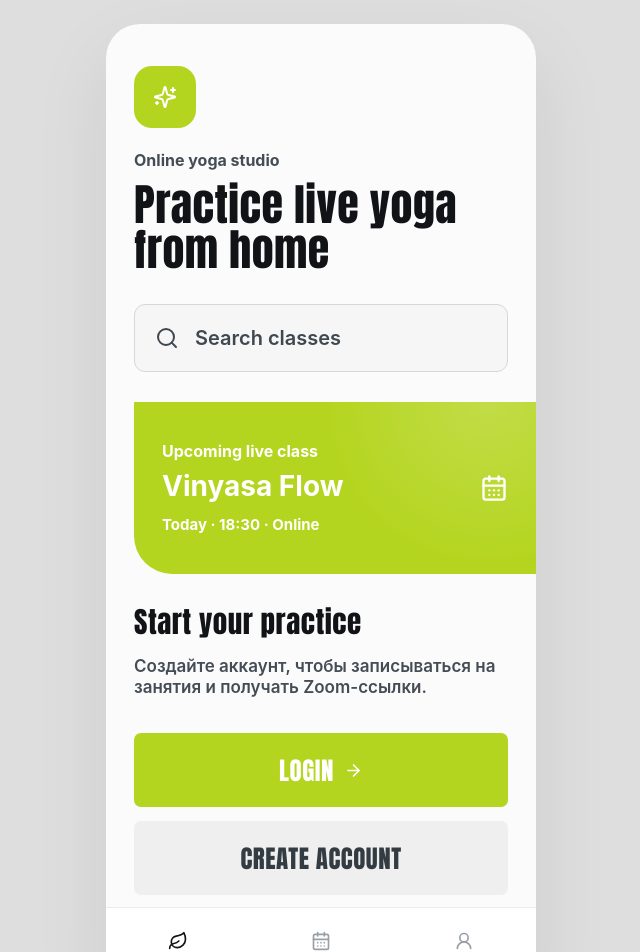
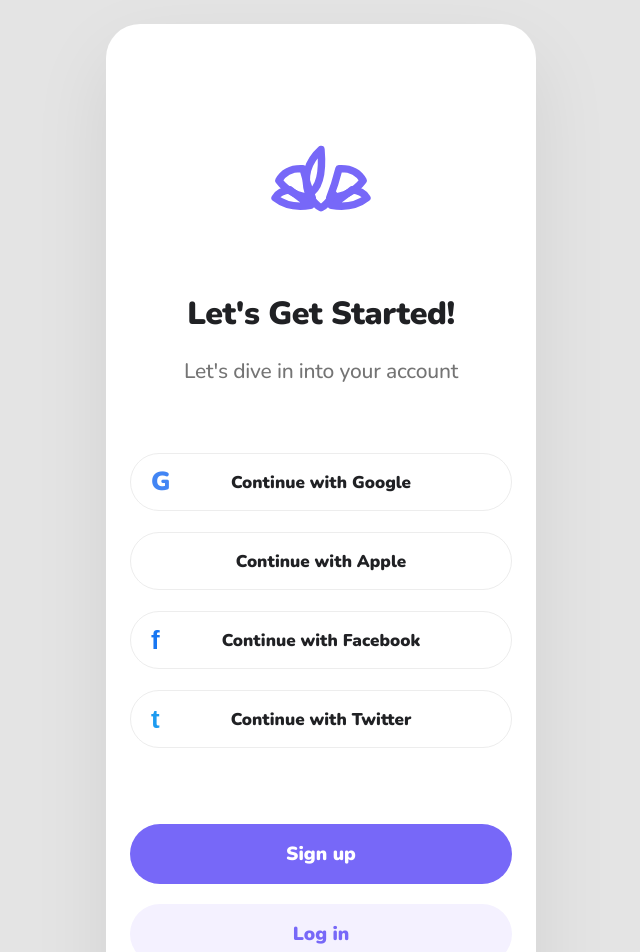
Before and after one commit to kostyaderkach/yoga-repo, a Next.js app: page / in a window 1280 px wide. Shown: the top 952 px of the page, without its empty margins (319-959 px from the left). Built offline with nearby package versions, Linux system fonts and the light colour scheme.

Commit message:
Match welcome screen to Figma reference

```diff
--- a/app/globals.css
+++ b/app/globals.css
@@ -1,24 +1,30 @@
+@import url("https://fonts.googleapis.com/css2?family=Nunito:wght@400;500;600;700;800;900&display=swap");
+
 :root {
-  --bg: #dedede;
-  --phone: #fbfbfb;
-  --ink: #111316;
-  --muted: #444c55;
-  --line: #d7d7d7;
-  --field: #f6f6f6;
-  --lime: #b4d51f;
-  --lime-dark: #9fc10c;
-  --blue: #456dbb;
+  --bg: #e4e4e4;
+  --surface: #ffffff;
+  --ink: #202124;
+  --muted: #747474;
+  --line: #ededed;
+  --field: #f7f7f8;
+  --purple: #7768f8;
+  --purple-soft: #f4f1ff;
+  --facebook: #1877f2;
+  --twitter: #1d9bf0;
 }
 
 * {
   box-sizing: border-box;
 }
 
+html {
+  background: var(--bg);
+}
+
 body {
   background: var(--bg);
   color: var(--ink);
-  font-family:
-    Inter, ui-sans-serif, system-ui, -apple-system, BlinkMacSystemFont, "Segoe UI", sans-serif;
+  font-family: Nunito, ui-sans-serif, system-ui, -apple-system, BlinkMacSystemFont, "Segoe UI", sans-serif;
   margin: 0;
   min-width: 320px;
 }
@@ -38,32 +44,151 @@
   cursor: pointer;
 }
 
-.screenStage {
+.appStage {
   align-items: center;
   display: grid;
   min-height: 100svh;
   padding: 24px;
 }
 
+.welcomeScreen,
 .phoneFrame {
-  background: var(--phone);
+  background: var(--surface);
   border-radius: 34px;
   box-shadow: 0 30px 80px rgba(16, 18, 20, 0.08);
   margin-inline: auto;
   max-width: 430px;
-  min-height: 780px;
+  min-height: 852px;
   overflow: hidden;
   position: relative;
   width: min(430px, 100%);
 }
 
-.statusBar {
+.welcomeScreen {
+  display: flex;
+  flex-direction: column;
+  padding: 118px 24px 26px;
+}
+
+.welcomeHero {
+  text-align: center;
+}
+
+.lotusMark {
+  display: block;
+  fill: none;
+  height: 72px;
+  margin: 0 auto 82px;
+  overflow: visible;
+  stroke: var(--purple);
+  stroke-linecap: round;
+  stroke-linejoin: round;
+  stroke-width: 12;
+  width: 116px;
+}
+
+.welcomeHero h1 {
+  font-size: 32px;
+  font-weight: 900;
+  letter-spacing: -0.4px;
+  line-height: 1.12;
+  margin: 0;
+}
+
+.welcomeHero p {
+  color: var(--muted);
+  font-size: 21px;
+  font-weight: 500;
+  letter-spacing: -0.2px;
+  line-height: 1.3;
+  margin: 26px 0 0;
+}
+
+.socialStack {
+  display: grid;
+  gap: 21px;
+  margin-top: 68px;
+}
+
+.socialButton {
   align-items: center;
+  background: #fff;
+  border: 1.5px solid var(--line);
+  border-radius: 999px;
+  color: var(--ink);
+  display: grid;
+  font-size: 17px;
+  font-weight: 900;
+  grid-template-columns: 42px minmax(0, 1fr) 42px;
+  min-height: 58px;
+  padding: 0 20px;
+  text-align: center;
+}
+
+.socialButton span {
+  font-size: 26px;
+  font-weight: 900;
+  justify-self: start;
+  line-height: 1;
+}
+
+.googleMark {
+  color: #4285f4;
+}
+
+.appleMark {
+  color: #000;
+}
+
+.facebookMark {
+  color: var(--facebook);
+  font-family: Arial, sans-serif;
+}
+
+.twitterMark {
+  color: var(--twitter);
+  font-family: Arial, sans-serif;
+}
+
+.welcomeActions {
+  display: grid;
+  gap: 20px;
+  margin-top: 76px;
+}
+
+.primaryPurpleButton,
+.softPurpleButton {
+  align-items: center;
+  border: 0;
+  border-radius: 999px;
+  display: inline-flex;
+  font-size: 19px;
+  font-weight: 900;
+  justify-content: center;
+  min-height: 60px;
+  width: 100%;
+}
+
+.primaryPurpleButton {
+  background: var(--purple);
+  color: #fff;
+}
+
+.softPurpleButton {
+  background: var(--purple-soft);
+  color: var(--purple);
+}
+
+.legalLinks {
+  align-items: center;
+  color: #777;
   display: flex;
-  font-size: 18px;
-  font-weight: 800;
-  justify-content: space-between;
-  padding: 22px 28px 0;
+  font-size: 15px;
+  font-weight: 500;
+  gap: 16px;
+  justify-content: center;
+  margin-top: auto;
+  padding-top: 42px;
 }
 
 .backButton {
@@ -83,23 +208,20 @@
   margin: 42px 28px 0;
 }
 
-.authIntro h1,
-.sectionTitle h2 {
-  font-family: Impact, "Arial Narrow", sans-serif;
-  font-size: 36px;
+.authIntro h1 {
+  font-size: 34px;
   font-weight: 900;
-  letter-spacing: 0.5px;
-  line-height: 1.03;
+  letter-spacing: -0.3px;
+  line-height: 1.12;
   margin: 0;
 }
 
-.authIntro p,
-.sectionTitle p {
+.authIntro p {
   color: var(--muted);
-  font-size: 21px;
+  font-size: 20px;
   font-weight: 600;
   line-height: 1.28;
-  margin: 18px 0 0;
+  margin: 16px 0 0;
 }
 
 .appForm {
@@ -111,20 +233,20 @@
 .appForm label {
   color: #3f4851;
   display: grid;
-  font-size: 21px;
-  font-weight: 600;
+  font-size: 19px;
+  font-weight: 700;
   gap: 9px;
 }
 
 .fieldBox {
   align-items: center;
   background: var(--field);
-  border: 1.5px solid var(--line);
-  border-radius: 11px;
+  border: 1.5px solid #dedede;
+  border-radius: 14px;
   display: grid;
   gap: 10px;
   grid-template-columns: minmax(0, 1fr) 28px;
-  min-height: 74px;
+  min-height: 64px;
   padding: 0 18px;
 }
 
@@ -132,13 +254,13 @@
   background: transparent;
   border: 0;
   color: #2d343b;
-  font-size: 19px;
+  font-size: 17px;
   min-width: 0;
   outline: 0;
 }
 
 .forgotLink {
-  font-size: 19px;
+  font-size: 17px;
   font-weight: 800;
   justify-self: end;
   margin-top: 2px;
@@ -148,32 +270,28 @@
 .ghostButton {
   align-items: center;
   border: 0;
-  border-radius: 7px;
+  border-radius: 999px;
   display: inline-flex;
-  font-family: Impact, "Arial Narrow", sans-serif;
-  font-size: 25px;
+  font-size: 19px;
   font-weight: 900;
   justify-content: center;
-  letter-spacing: 0.5px;
-  min-height: 74px;
-  text-transform: uppercase;
+  min-height: 60px;
   width: 100%;
 }
 
 .limeButton {
-  background: var(--lime);
+  background: var(--purple);
   color: #fff;
-  gap: 10px;
 }
 
 .ghostButton {
-  background: #efefef;
-  color: #333b43;
+  background: var(--purple-soft);
+  color: var(--purple);
 }
 
 .authSwitch {
   bottom: 28px;
-  font-size: 19px;
+  font-size: 17px;
   font-weight: 500;
   left: 28px;
   margin: 0;
@@ -183,161 +301,25 @@
 }
 
 .authSwitch a {
+  color: var(--purple);
   font-weight: 900;
 }
 
-.homePreview {
-  min-height: 790px;
-  padding-bottom: 98px;
-}
-
-.welcomeHeader {
-  padding: 42px 28px 0;
-}
-
-.mutedLabel {
-  color: var(--muted);
-  font-size: 16px;
-  font-weight: 700;
-  margin: 0;
-}
-
-.welcomeHeader h1 {
-  font-family: Impact, "Arial Narrow", sans-serif;
-  font-size: 44px;
-  font-weight: 900;
-  letter-spacing: 0.4px;
-  line-height: 1.02;
-  margin: 12px 0 0;
-  max-width: 330px;
-}
-
-.brandDot {
-  align-items: center;
-  background: var(--lime);
-  border-radius: 18px;
-  color: #fff;
-  display: inline-flex;
-  height: 62px;
-  justify-content: center;
-  margin-bottom: 22px;
-  width: 62px;
-}
-
-.searchBox {
-  align-items: center;
-  background: var(--field);
-  border: 1.5px solid var(--line);
-  border-radius: 11px;
-  color: #3f4851;
-  display: flex;
-  font-size: 20px;
-  font-weight: 600;
-  gap: 16px;
-  margin: 32px 28px 0;
-  min-height: 68px;
-  padding: 0 20px;
-}
-
-.heroCard {
-  align-items: center;
-  background:
-    radial-gradient(circle at 88% 0, rgba(255, 255, 255, 0.18), transparent 42%),
-    var(--lime);
-  border-radius: 0 0 0 38px;
-  color: #fff;
-  display: flex;
-  gap: 20px;
-  justify-content: space-between;
-  margin: 30px 0 0 88px;
-  min-height: 172px;
-  padding: 26px 28px;
-}
-
-.publicHero {
-  margin-left: 28px;
-}
-
-.heroCard p,
-.heroCard h2,
-.heroCard span {
-  margin: 0;
-}
-
-.heroCard p {
-  font-size: 16px;
-  font-weight: 700;
-}
-
-.heroCard h2 {
-  font-size: 28px;
-  margin-top: 8px;
-}
-
-.heroCard span {
-  display: block;
-  font-size: 15px;
-  font-weight: 700;
-  margin-top: 12px;
-}
-
-.sectionTitle {
-  margin: 34px 28px 0;
-}
-
-.sectionTitle h2 {
-  font-size: 29px;
-}
-
-.sectionTitle p {
-  font-size: 17px;
-}
-
-.actionStack {
-  display: grid;
-  gap: 14px;
-  margin: 34px 28px 0;
-}
-
-.bottomNav {
-  align-items: center;
-  background: #fff;
-  border-top: 1px solid #ececec;
-  bottom: 0;
-  display: grid;
-  grid-template-columns: repeat(3, 1fr);
-  left: 0;
-  min-height: 86px;
-  position: absolute;
-  right: 0;
-}
-
-.bottomNav span {
-  align-items: center;
-  color: #9aa0a6;
-  display: grid;
-  font-size: 13px;
-  gap: 4px;
-  justify-items: center;
-}
-
-.bottomNav .active {
-  color: var(--ink);
-}
-
 @media (max-width: 520px) {
-  .screenStage {
+  .appStage {
     padding: 0;
   }
 
+  .welcomeScreen,
   .phoneFrame {
     border-radius: 0;
+    box-shadow: none;
     max-width: none;
     min-height: 100svh;
     width: 100%;
   }
 
-  .authIntro h1 {
-    font-size: 33px;
+  .welcomeScreen {
+    padding-top: 98px;
   }
 }
--- a/app/page.tsx
+++ b/app/page.tsx
@@ -1,51 +1,58 @@
 import Link from 'next/link'
-import { ArrowRight, CalendarDays, Leaf, Search, Sparkles, UserRound } from 'lucide-react'
 
-export default function HomePage() {
+const providers = [
+  { name: 'Google', mark: 'G', className: 'googleMark' },
+  { name: 'Apple', mark: '', className: 'appleMark' },
+  { name: 'Facebook', mark: 'f', className: 'facebookMark' },
+  { name: 'Twitter', mark: 't', className: 'twitterMark' },
+]
+
+function LotusMark() {
   return (
-    <main className="screenStage">
-      <section className="phoneFrame homePreview">
-        <header className="welcomeHeader">
-          <span className="brandDot">
-            <Sparkles size={24} />
-          </span>
-          <p className="mutedLabel">Online yoga studio</p>
-          <h1>Practice live yoga from home</h1>
-        </header>
+    <svg className="lotusMark" viewBox="0 0 164 116" aria-hidden="true">
+      <path d="M82 12C61 31 53 56 62 84C76 77 86 58 82 12Z" />
+      <path d="M53 43C35 42 22 48 14 62C26 78 44 88 68 90C62 75 57 59 53 43Z" />
+      <path d="M111 43C129 42 142 48 150 62C138 78 120 88 96 90C102 75 107 59 111 43Z" />
+      <path d="M32 77C21 78 13 82 8 90C22 101 41 106 65 102C54 94 43 86 32 77Z" />
+      <path d="M132 77C143 78 151 82 156 90C142 101 123 106 99 102C110 94 121 86 132 77Z" />
+      <path d="M62 84C69 96 76 103 82 106C88 103 95 96 102 84" />
+    </svg>
+  )
+}
 
-        <div className="searchBox">
-          <Search size={24} />
-          <span>Search classes</span>
+export default function WelcomePage() {
+  return (
+    <main className="appStage">
+      <section className="welcomeScreen">
+        <div className="welcomeHero">
+          <LotusMark />
+          <h1>Let&apos;s Get Started!</h1>
+          <p>Let&apos;s dive in into your account</p>
         </div>
 
-        <div className="heroCard publicHero">
-          <div>
-            <p>Upcoming live class</p>
-            <h2>Vinyasa Flow</h2>
-            <span>Today · 18:30 · Online</span>
-          </div>
-          <CalendarDays size={28} />
+        <div className="socialStack" aria-label="Social sign in options">
+          {providers.map((provider) => (
+            <button className="socialButton" key={provider.name} type="button">
+              <span className={provider.className}>{provider.mark}</span>
+              Continue with {provider.name}
+            </button>
+          ))}
         </div>
 
-        <div className="sectionTitle">
-          <h2>Start your practice</h2>
-          <p>Создайте аккаунт, чтобы записываться на занятия и получать Zoom-ссылки.</p>
-        </div>
-
-        <div className="actionStack">
-          <Link className="limeButton" href="/login">
-            Login <ArrowRight size={19} />
+        <div className="welcomeActions">
+          <Link className="primaryPurpleButton" href="/register">
+            Sign up
           </Link>
-          <Link className="ghostButton" href="/register">
-            Create account
+          <Link className="softPurpleButton" href="/login">
+            Log in
           </Link>
         </div>
 
-        <nav className="bottomNav">
-          <span className="active"><Leaf size={20} />Home</span>
-          <span><CalendarDays size={20} />Classes</span>
-          <span><UserRound size={20} />Profile</span>
-        </nav>
+        <footer className="legalLinks">
+          <Link href="/">Privacy Policy</Link>
+          <span>·</span>
+          <Link href="/">Terms of Service</Link>
+        </footer>
       </section>
     </main>
   )
```
